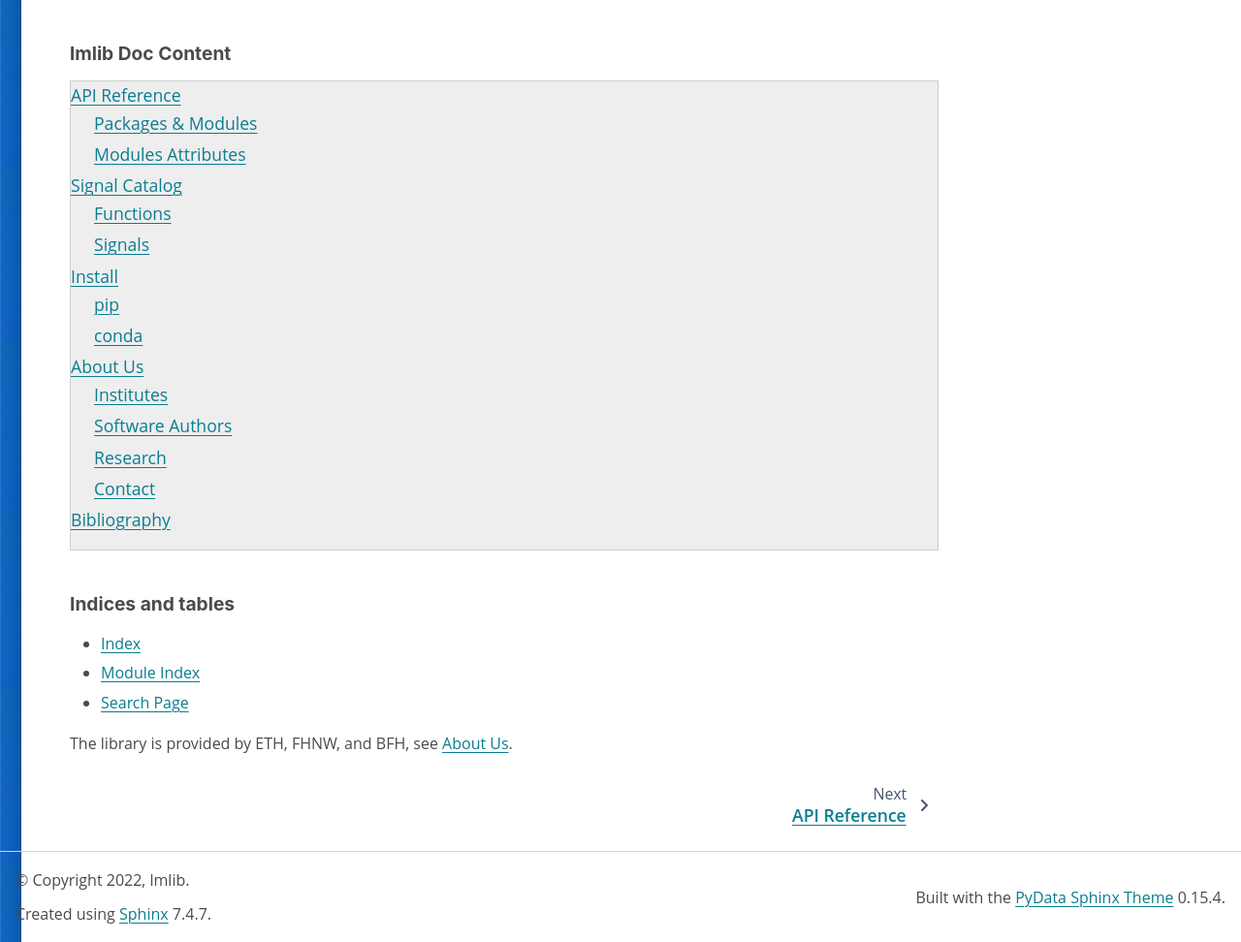
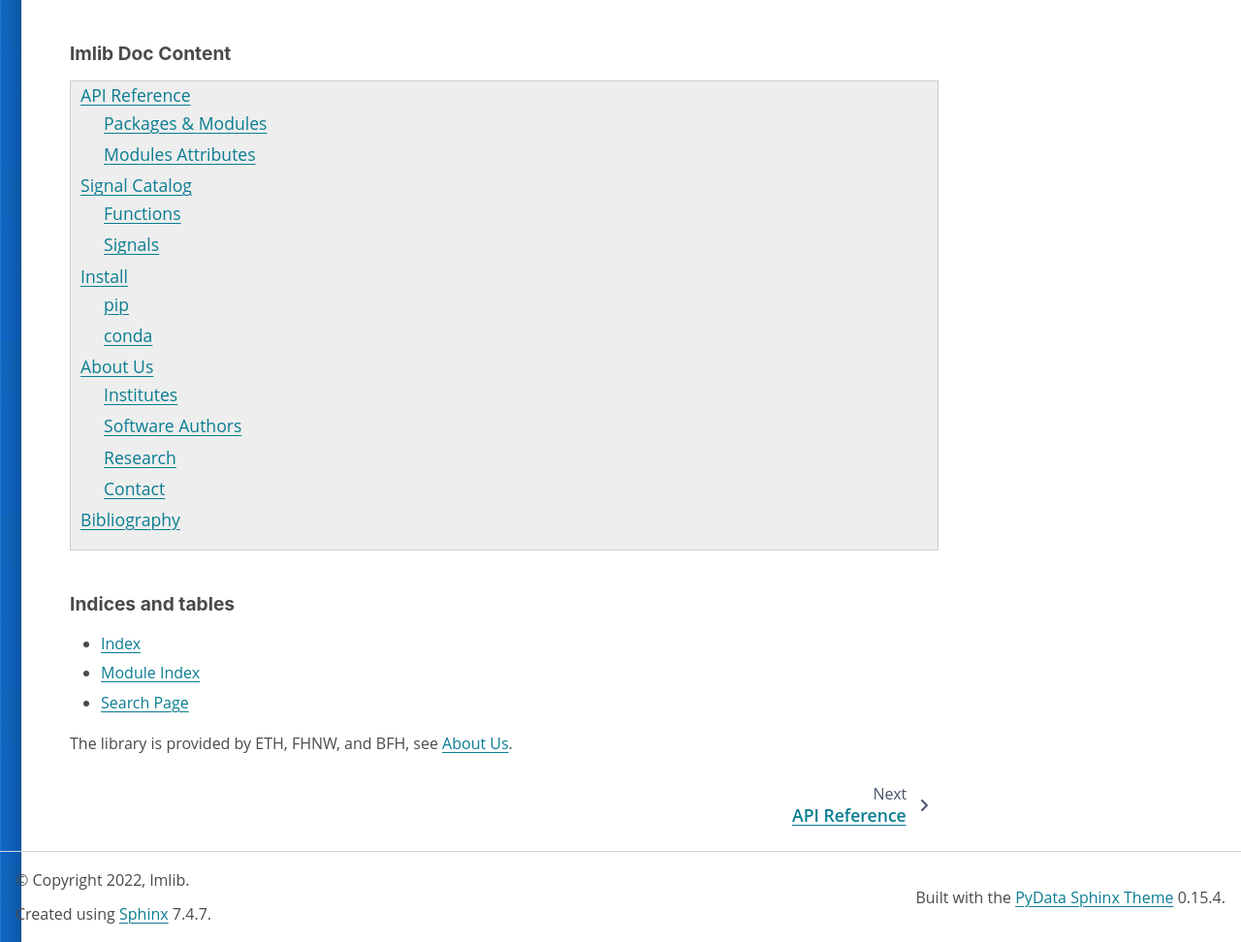
Before and after one commit to lmlib/lmlib, a Sphinx documentation site: the page built from doc/index.rst, in a window 1280 px wide and 1400 px high, scrolled down 481 px. Shown: the part 428-1400 px from the top of the window at 97% size. Built offline with Sphinx 7.4.7 and the PyData theme 0.15.4, drawn with Linux system fonts in a browser that asks for light colours; pages that are not in the unit, such as notebooks, are missing from menus.

Commit message:
css fixed and ex112

```diff
--- a/doc/static/css/lmlib.css
+++ b/doc/static/css/lmlib.css
@@ -1,5 +1,5 @@
 
-@media (min-width: 720px) {
+@media (min-width: 960px) {
     .col-xl-8 {
         flex: 0 0 83.33332%;
         max-width: 83.33332%;
@@ -124,21 +124,26 @@
 h2 + div.toctree-wrapper.compound  {
    background-color: #EEEEEE;
    border: 1px solid #CCCCCC;
+    padding-left: 10px;
 }
 
 
 /* Subtitles in Gallery */
 #examples  h2, #coding  h2 {
-	color: black;
-	font-size: 120%;
+    color: black;
+    font-size: 120%;
     border-bottom: 1px solid grey;
-	font-weight: bold;
+    font-weight: bold;
+}
+.sphx-glr-thumbnails
+{
+    grid-template-columns: repeat(auto-fill, minmax(400px, 1fr));
 }
 
-
-/* Gallery Thumbnails https://sphinx-gallery.github.io/stable/configuration.html#setting-gallery-thumbnail-size */
+/*!* Gallery Thumbnails https://sphinx-gallery.github.io/stable/configuration.html#setting-gallery-thumbnail-size *!*/
 .sphx-glr-thumbcontainer {
     min-height: 320px !important;
+    min-width: 400px !important;
     margin: 10px !important;
 }
 .sphx-glr-thumbcontainer figure {
```
Also changed, not shown: 1 other file.
